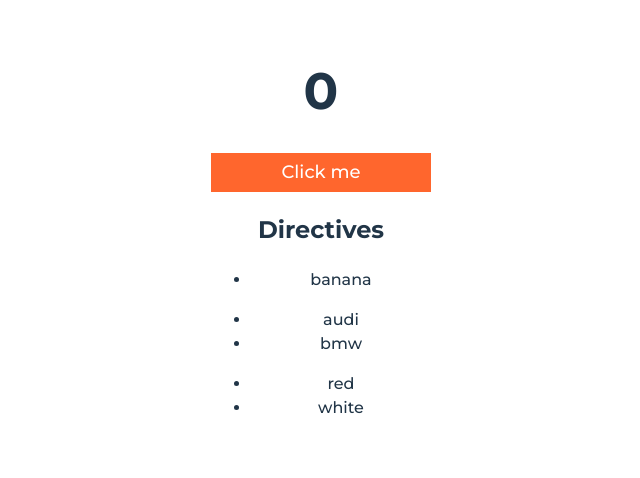
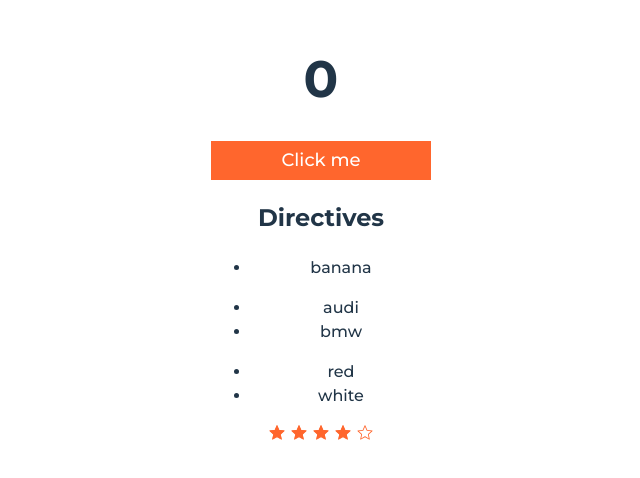
Before and after one commit to olegtremba1234/booking-vue, a Vue app: page / in a window 1280 px wide. Shown: the part 168-646 px from the top of the page, without its empty margins (319-959 px from the left). Built offline with nearby package versions, Linux system fonts and the light colour scheme.

Commit message:
add StarRating component

```diff
--- a/src/App.vue
+++ b/src/App.vue
@@ -1,12 +1,14 @@
 <script>
 import Button from "./components/Button.vue";
 import DirectivesTest from "./components/DirectivesTest.vue";
+import StarRating from "./components/StarRating.vue";
 
 export default {
   name: "App",
   components: {
     Button,
     DirectivesTest,
+    StarRating,
   },
   data() {
     return {
@@ -31,5 +33,6 @@
     <h1>{{ title }}</h1>
     <Button @click="increment">Click me</Button>
     <DirectivesTest />
+    <StarRating :rating="4" />
   </div>
 </template>
--- /dev/null
+++ b/src/components/StarRating.vue
@@ -0,0 +1,70 @@
+<script>
+export default {
+  name: "StarRating",
+  props: {
+    rating: {
+      type: Number,
+      default: 0,
+    },
+    starLimit: {
+      type: Number,
+      default: 5,
+    },
+  },
+  computed: {
+    ratingWidth() {
+      return (this.rating / this.starLimit) * 100;
+    },
+    ratingWidthStyle() {
+      return `width: ${this.ratingWidth}%;`;
+    },
+  },
+};
+</script>
+
+<template>
+  <div class="starRating">
+    <span
+      v-for="index in starLimit"
+      :key="index"
+      class="star starOutlined"
+    ></span>
+    <div class="starRatingColored" :style="ratingWidthStyle">
+      <span
+        v-for="index in starLimit"
+        :key="index"
+        class="star starColored"
+      ></span>
+    </div>
+  </div>
+</template>
+
+<style lang="scss" scoped>
+.starRating {
+  position: relative;
+  display: inline-flex;
+  &Colored {
+    display: inline-flex;
+    position: absolute;
+    width: 0;
+    height: 100%;
+    top: 0;
+    left: 0;
+    overflow: hidden;
+  }
+}
+
+.star {
+  display: inline-block;
+  width: 16px;
+  height: 16px;
+  margin: 0 3px;
+  flex-shrink: 0;
+  &Colored {
+    background: url("/img/star-filled.svg") center no-repeat;
+  }
+  &Outlined {
+    background: url("/img/star-outlined.svg") center no-repeat;
+  }
+}
+</style>
```
Also changed, not shown: public/img/star-filled.svg (added), public/img/star-outlined.svg (added).
